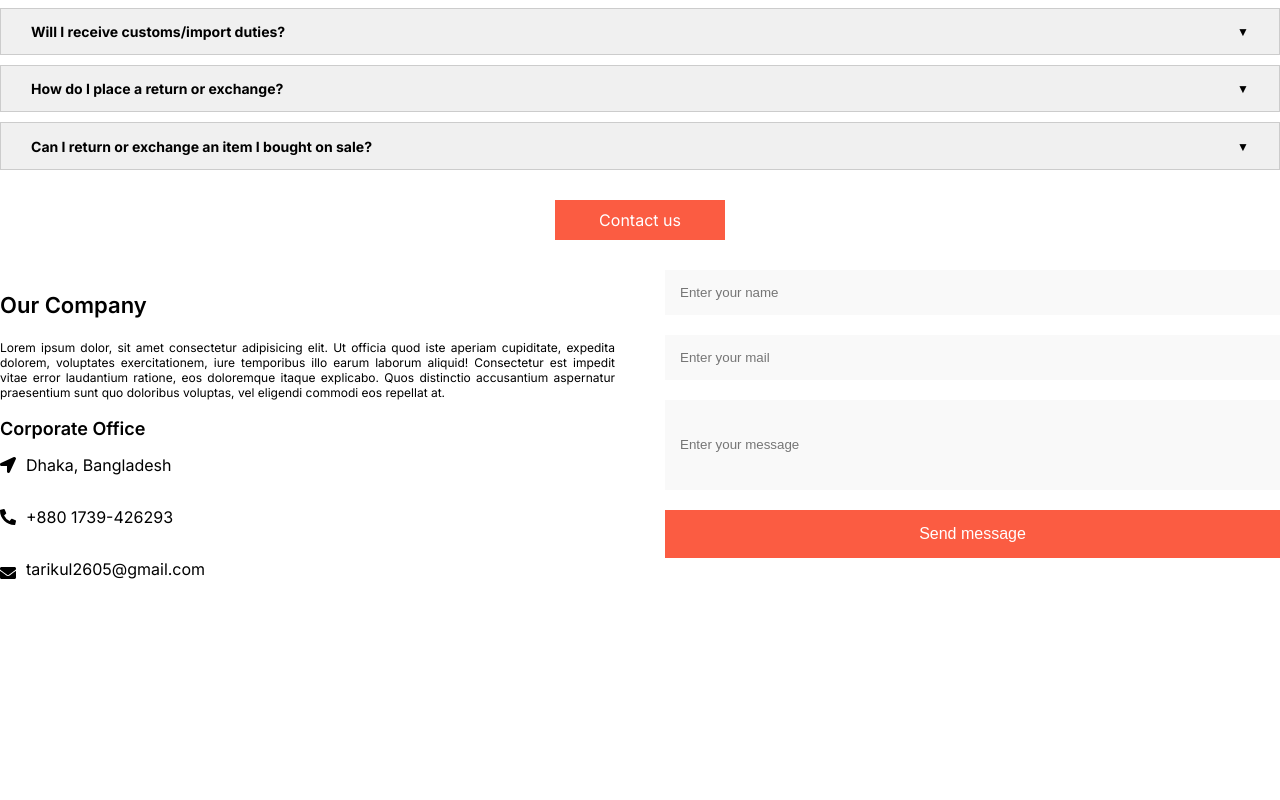
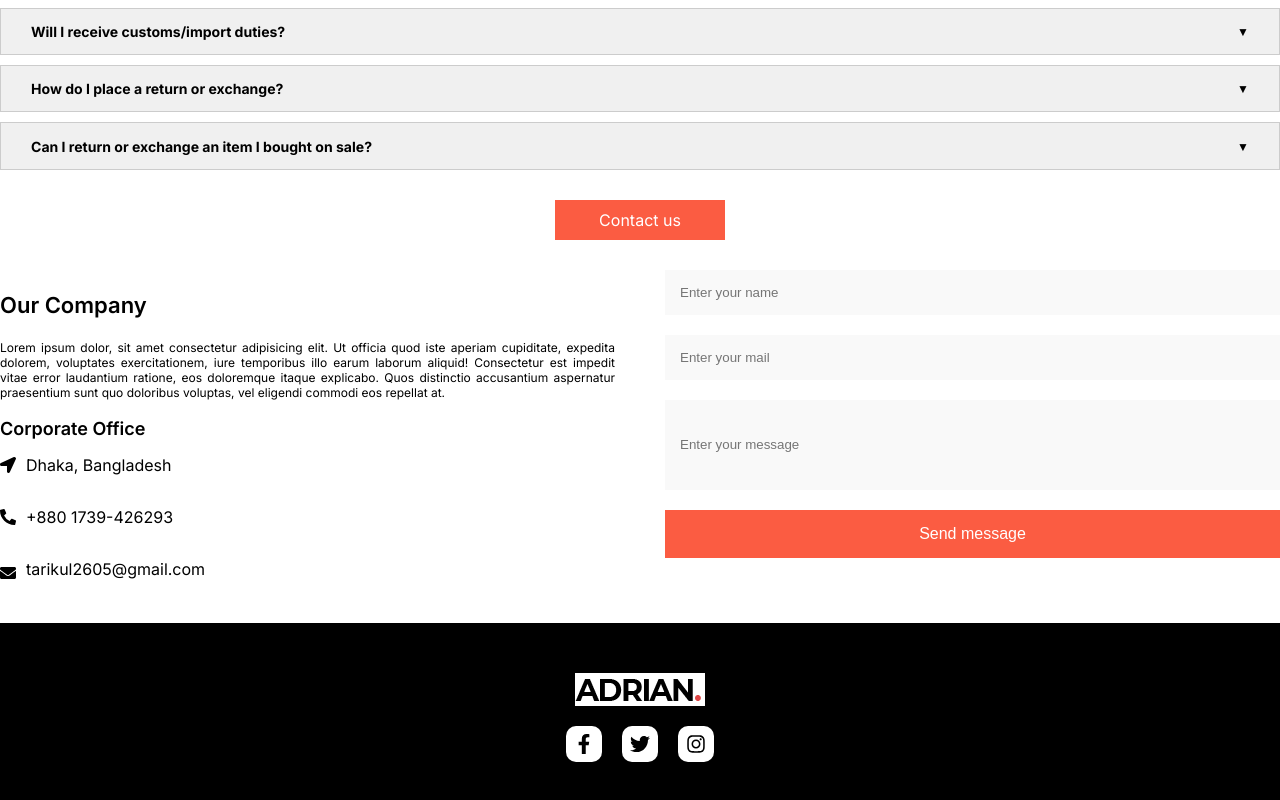
Before and after one commit to Md-TarikulIslam/adrian, a React (Vite) app: page / in a window 1280 px wide. Shown: the part 1994-2794 px from the top of the page. Before the commit the page ends 2617 px from the top, so only its background shows below. Built offline with nearby package versions, Linux system fonts and the light colour scheme.

Commit message:
Footer section is added

```diff
--- a/src/App.jsx
+++ b/src/App.jsx
@@ -1,5 +1,6 @@
 
 import './App.css'
+import Footer from './components/shared/Footer'
 import Navbar from './components/shared/Navbar'
 import Homepage from './pages/Homepage'
 
@@ -9,6 +10,7 @@ function App() {
     <>
       <Navbar />
       <Homepage />
+      <Footer />
     </>
   )
 }
--- /dev/null
+++ b/src/assets/css/Footer.css
@@ -0,0 +1,32 @@
+.footer{
+    background-color: black;
+    padding: 30px 0;
+}
+.white{
+    color: white;
+}
+.logo{
+    background-color: white;
+    margin: 0 auto;
+    display: flex;
+    align-items: center;
+    justify-content: center;
+}
+.social{
+    display: flex;
+    align-items: center;
+    justify-content: center;
+    gap: 20px;
+    margin-top: 20px;
+}
+.single-logo{
+    color: black;
+    background-color: white;
+    padding: 8px;
+    font-size: 20px;
+    border-radius: 10px;
+
+}
+.single-logo:hover{
+    box-shadow: 1px 1px 10px 1px white;
+}
--- a/src/components/shared/Footer.jsx
+++ b/src/components/shared/Footer.jsx
@@ -1,8 +1,19 @@
-
+import '../../assets/css/Footer.css'
+import logo from '../../assets/images/logo/logo.png'
+import { FaFacebookF, FaInstagram, FaTwitter } from "react-icons/fa";
 const Footer = () => {
-  return (
-    <div>Footer</div>
-  )
+    return (
+        <div className='footer'>
+            <div className='max-area white'>
+                <img className='logo' src={logo} alt="" />
+                <div className='social'>
+                    <a target='_blank' href="https://www.facebook.com/alwaysnayon"><FaFacebookF className='single-logo'/></a>
+                    <a target='_blank' href="https://x.com/tarikul_nayon?t=cSY-pp6XBRal9C9x9o7yrQ&s=08"><FaTwitter className='single-logo'/></a>
+                    <a target='_blank' href="https://www.instagram.com/socalled007/"><FaInstagram className='single-logo'/></a>
+                </div>
+            </div>
+        </div>
+    )
 }
 
 export default Footer
```
